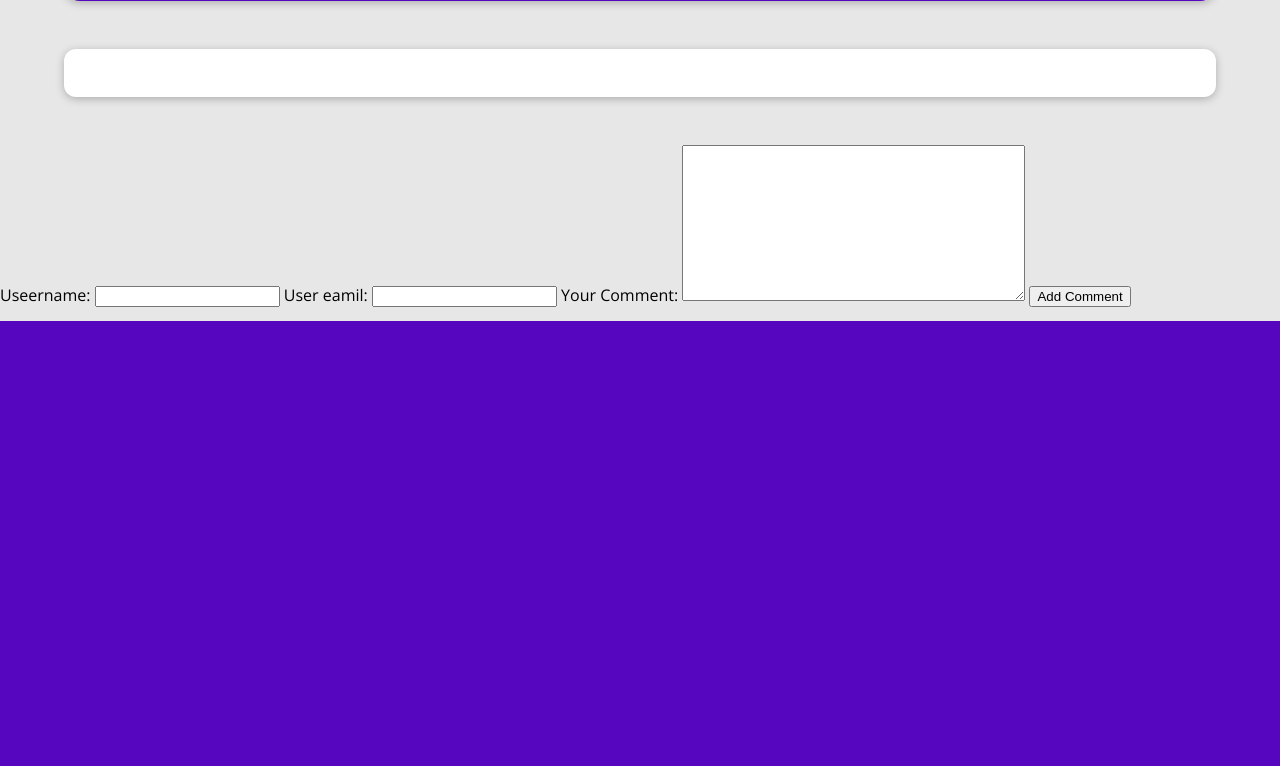
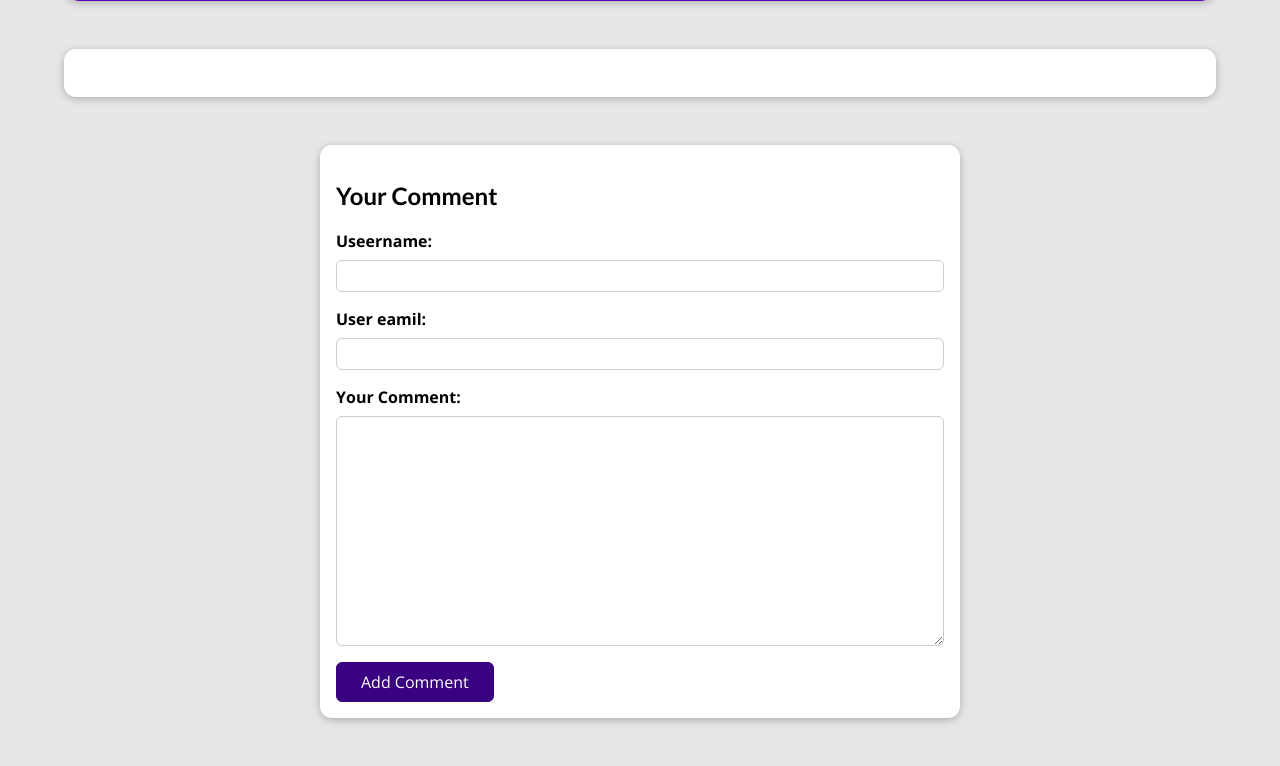
Before and after one commit to BashCtl/django-blog-site, a Django app: template blog/templates/blog/post-detail.html in a window 1280 px wide. Shown: the part 479-1245 px from the top of the page. Before the commit the page ends 800 px from the top, so only its background shows below. Run offline with Django 4.2, Linux system fonts and the light colour scheme; the template is opened without the code that fills it: values that come from a table or form of the project are taken from there, others are empty.

Commit message:
comment form styles

```diff
--- a/blog/static/blog/post-detail.css
+++ b/blog/static/blog/post-detail.css
@@ -57,6 +57,25 @@ body {
   font-weight: bold;
 }
 
+#read-later {
+  margin: 2rem 0;
+}
+
+#read-later button {
+  background-color: transparent;
+  border: 1px solid white;
+  padding: 0.5rem 2rem;
+  font: inherit;
+  color: white;
+  cursor: pointer;
+}
+
+#read-later button:hover,
+#read-later button:active {
+  background-color: white;
+  color: #390281;
+}
+
 main {
   width: 90%;
   max-width: 90rem;
@@ -72,5 +91,114 @@ body {
   color: #390281;
   padding: 0.5rem 1rem;
   border-radius: 8px;
+}
 
+#comment-form {
+  margin: 3rem auto;
+  width: 90%;
+  max-width: 40rem;
+  border-radius: 12px;
+  background-color: white;
+  box-shadow: 0 2px 8px rgba(0, 0, 0, 0.25);
+  padding: 1rem;
 }
+
+#comment-form button {
+  font: inherit;
+  background-color: #390281;
+  color: white;
+  border: 1px solid #390281;
+  padding: 0.5rem 1.5rem;
+  border-radius: 6px;
+  cursor: pointer;
+}
+
+#comment-form button:hover,
+#comment-form button:active {
+  background-color: #4f0ba7;
+  border-color: #4f0ba7;
+}
+
+.form-control {
+  margin-bottom: 1rem;
+}
+
+.form-control label {
+  font-weight: bold;
+  margin-bottom: 0.5rem;
+  display: block;
+}
+
+.form-control input,
+.form-control textarea {
+  display: block;
+  width: 100%;
+  font: inherit;
+  padding: 0.25rem;
+  border-radius: 6px;
+  border: 1px solid #ccc;
+}
+
+.errorlist {
+  list-style: none;
+  margin: 0.5rem 0;
+  padding: 0;
+  color: #d6000b;
+}
+
+.invalid label {
+  color: #d6000b;
+}
+
+.invalid input,
+.invalid textarea {
+  border-color: #d6000b;
+  background-color: #ffe6e7;
+}
+
+#alert {
+  margin: 8rem auto 3rem auto;
+  border: 1px solid #d6000b;
+  background-color: #ffe6e7;
+  padding: 1rem;
+  width: 90%;
+  max-width: 40rem;
+}
+
+#alert a {
+  text-decoration: none;
+  border: 1px solid #d6000b;
+  background-color: #d6000b;
+  color: white;
+  padding: 0.25rem 1.5rem;
+  border-radius: 6px;
+}
+
+#comments {
+  margin: 3rem auto;
+  width: 90%;
+  max-width: 60rem;
+  border-radius: 12px;
+  background-color: white;
+  box-shadow: 0 2px 8px rgba(0, 0, 0, 0.25);
+  padding: 1rem 2rem;
+}
+
+#comments ul {
+  list-style: none;
+  margin: 0;
+  padding: 0;
+}
+
+#comments li {
+  margin-bottom: 1rem;
+  border-bottom: 2px solid #ccc;
+}
+
+#comments li:last-of-type {
+  border-bottom: none;
+}
+
+#comments h2 {
+  color: #464646;
+}
--- a/blog/templates/blog/post-detail.html
+++ b/blog/templates/blog/post-detail.html
@@ -28,10 +28,17 @@
     <main>
             {{ post.content|linebreaks }}
     </main>
-    <div>
+    <section id="comment-form">
+        <h2>Your  Comment</h2>
         <form action="">
-            {{ form }}
+            {% for field in form %}
+                <div class="form-control">
+                    {{ field.label_tag }}
+                    {{ field }}
+                    {{ form.errors }}
+                </div>
+            {% endfor %}
             <button>Add Comment</button>
         </form>
-    </div>
+    </section>
 {% endblock %}
```
Lines whose indentation alone changed are shown as unchanged.
